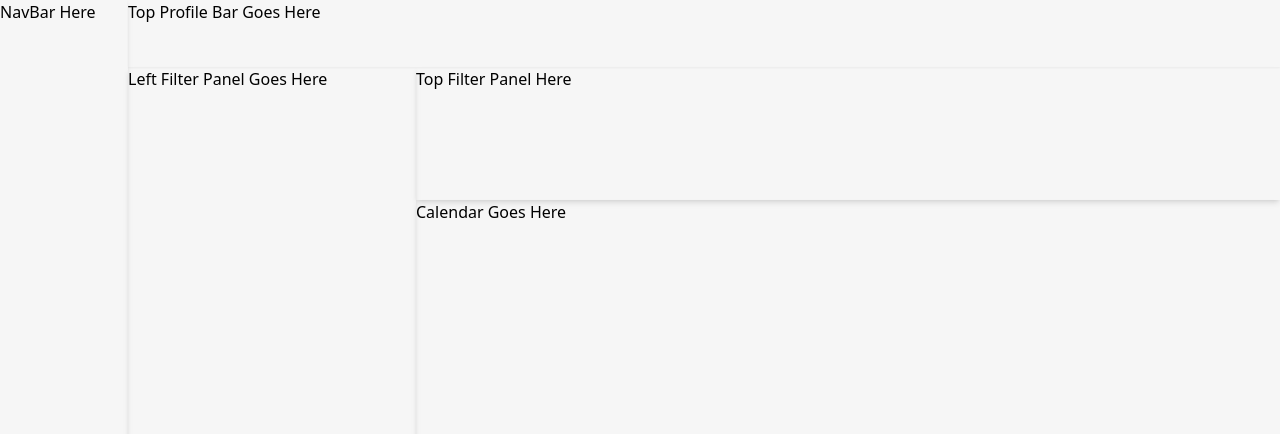
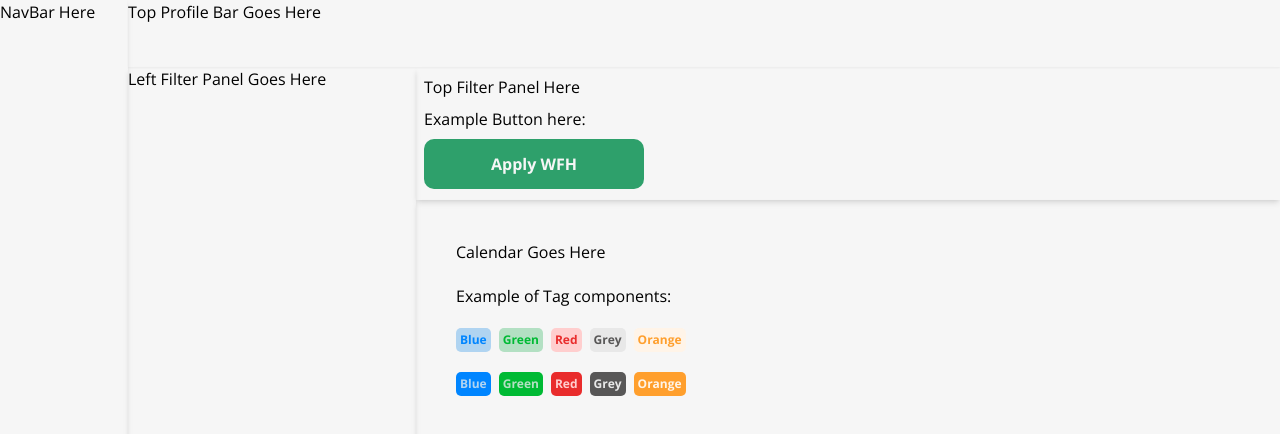
Before and after one commit to Jerric1801/spm-wfh-frontend, a React (Vite) app: page / in a window 1280 px wide. Shown: the top 434 px of the page. Built offline with nearby package versions, Linux system fonts and the light colour scheme.

Commit message:
🎨 Button & Tag Components

```diff
--- a/package.json
+++ b/package.json
@@ -9,10 +9,12 @@
     "@vitejs/plugin-react": "^4.3.1",
     "autoprefixer": "^10.4.20",
     "axios": "^1.7.7",
+    "clsx": "^2.1.1",
     "postcss": "^8.4.45",
     "react": "^18.3.1",
     "react-dom": "^18.3.1",
     "react-router-dom": "^6.26.1",
+    "tailwind-merge": "^2.5.2",
     "tailwindcss": "^3.4.10",
     "vite": "^5.4.3",
     "web-vitals": "^2.1.4"
--- a/src/components/common/Button.jsx
+++ b/src/components/common/Button.jsx
@@ -0,0 +1,13 @@
+function Button({ text = "Text Here", width = "220px", height = "50px", onClick  }) {
+    return(
+        <button
+            className="bg-green text-white rounded-[10px] font-bold"
+            style={{ width: width, height: height }}
+            onClick={onClick}
+        >
+            {text}
+        </button>
+    )
+}
+
+export default Button;
--- /dev/null
+++ b/src/components/common/Tag.jsx
@@ -0,0 +1,21 @@
+import { cn } from '../../utils/tailwindUtils';
+
+function Tag({ text = "Text", color = "blue", reverse = false }) {
+  return (
+    <div
+      className={cn(
+        'inline-flex items-center justify-center tag',
+        color === 'blue' && (reverse ? 'bg-tag-blue-dark text-tag-blue-light' : 'bg-tag-blue-light text-tag-blue-dark'),
+        color === 'red' && (reverse ? 'bg-tag-red-dark text-tag-red-light' : 'bg-tag-red-light text-tag-red-dark'),
+        color === 'green' && (reverse ? 'bg-tag-green-dark text-tag-green-light' : 'bg-tag-green-light text-tag-green-dark'),
+        color === 'grey' && (reverse ? 'bg-tag-grey-dark text-tag-grey-light' : 'bg-tag-grey-light text-tag-grey-dark'),
+        color === 'orange' && (reverse ? 'bg-tag-orange-dark text-tag-orange-light' : 'bg-tag-orange-light text-tag-orange-dark'),
+        'rounded-[5px] font-bold text-xs p-1'
+      )}
+    >
+      {text}
+    </div>
+  );
+}
+
+export default Tag;
--- a/src/components/dashboard/Calendar.jsx
+++ b/src/components/dashboard/Calendar.jsx
@@ -1,7 +1,24 @@
+import Tag from '../common/Tag'
+
 function Calendar() {
     return (
-        <div className="w-[100%] h-[100%]">
+        <div className="w-[100%] h-[100%] p-10">
             <h1>Calendar Goes Here</h1>
+            <h1 className='mt-5'>Example of Tag components:</h1>
+            <div className='mt-5 flex gap-2'>
+            <Tag text="Blue" color="blue" />
+            <Tag text="Green" color="green" />
+            <Tag text="Red" color="red" />
+            <Tag text="Grey" color="grey" />
+            <Tag text="Orange" color="orange" />
+            </div>
+            <div className='mt-5 flex gap-2'>
+            <Tag text="Blue" color="blue" reverse={true} />
+            <Tag text="Green" color="green" reverse={true} />
+            <Tag text="Red" color="red" reverse={true} />
+            <Tag text="Grey" color="grey" reverse={true} />
+            <Tag text="Orange" color="orange" reverse={true} />
+            </div>
         </div>
     )
 }
--- a/src/components/dashboard/TopFilterPanel.jsx
+++ b/src/components/dashboard/TopFilterPanel.jsx
@@ -1,7 +1,12 @@
+//components
+import Button from '../common/Button'
+
 function TopFilterPanel() {
     return (
-        <div className="w-[100%] h-[100%]">
+        <div className="w-[100%] h-[100%] flex gap-2 flex-col p-2">
             <h1>Top Filter Panel Here</h1>
+            <h1>Example Button here:</h1>
+            <Button text="Apply WFH"/>
         </div>
     )
 }
--- a/src/router/AppRoutes.jsx
+++ b/src/router/AppRoutes.jsx
@@ -11,7 +11,7 @@ import Dashboard from '../pages/Dashboard';
 
 const AppRoutes = () => {
     return (
-        <div className="full-viewport-container bg-white flex">
+        <div className="full-viewport-container bg-white flex font-os">
             <BrowserRouter>
                 <div className="w-[10vw] h-screen shadow-md">
                     <NavBar />
--- /dev/null
+++ b/src/utils/tailwindUtils.jsx
@@ -0,0 +1,6 @@
+import { clsx } from "clsx";
+import { twMerge } from "tailwind-merge";
+
+export function cn(...inputs) {
+  return twMerge(clsx(...inputs));
+}
--- a/tailwind.config.js
+++ b/tailwind.config.js
@@ -22,7 +22,7 @@ module.exports = {
 
         //tags
         'tag-blue': {
-          light: '#E5F3FF',
+          light: '#B0D4F1',
           dark: '#0085FF',
         },
         'tag-orange': {
@@ -30,7 +30,7 @@ module.exports = {
           dark: '#FF9F2D',
         },
         'tag-red': {
-          light: '#FF3B3B',
+          light: '#FFCECE',
           dark: '#E92C2C',
         },
         'tag-grey': {
@@ -38,8 +38,8 @@ module.exports = {
           dark: '#585757',
         },
         'tag-green': {
-          light: '#E5F3FF',
-          dark: '#0085FF',
+          light: '#B3E0C3',
+          dark: '#00BA34',
         },
 
       },
```
Also changed, not shown: 1 other file (tests, documents, lock files or other folders).
